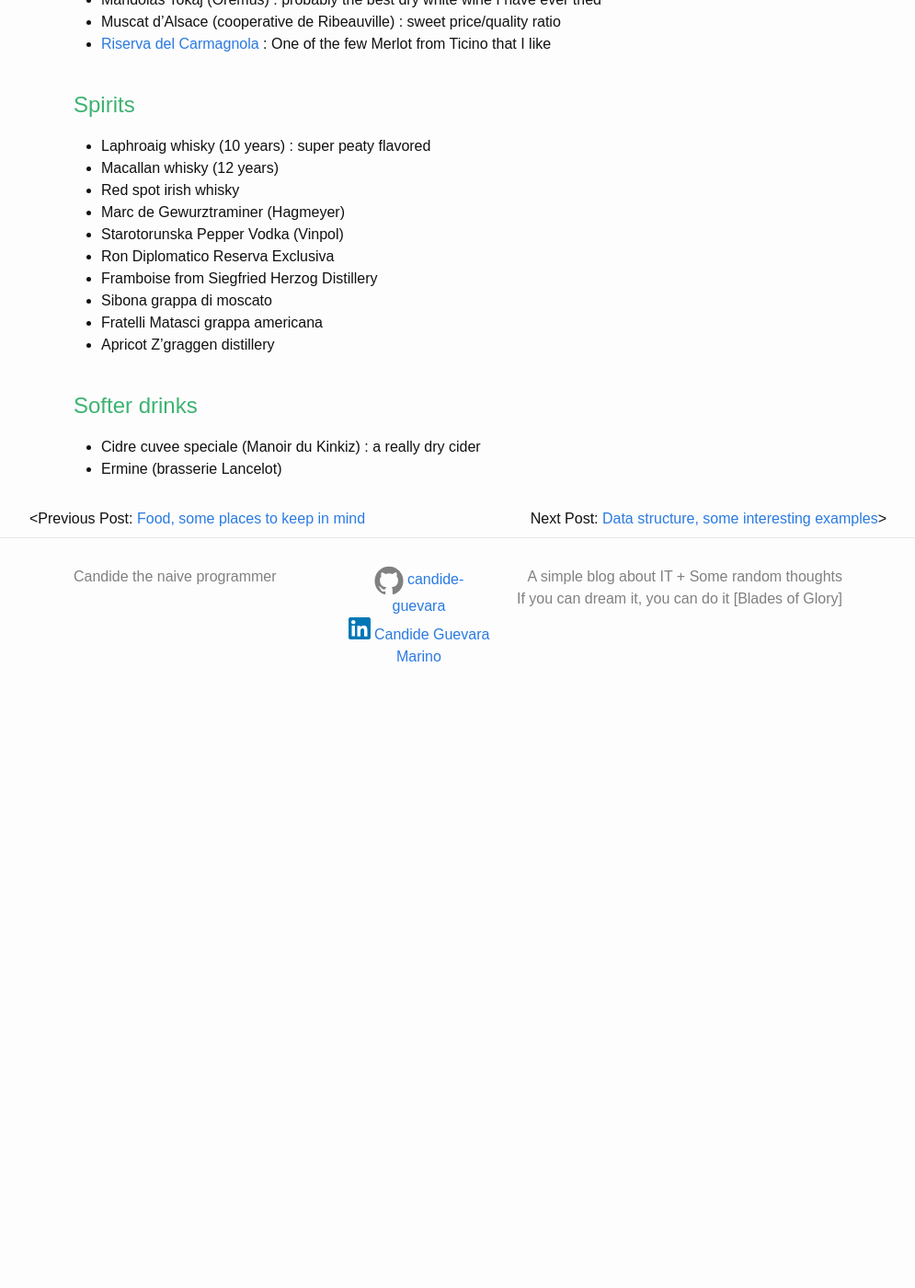
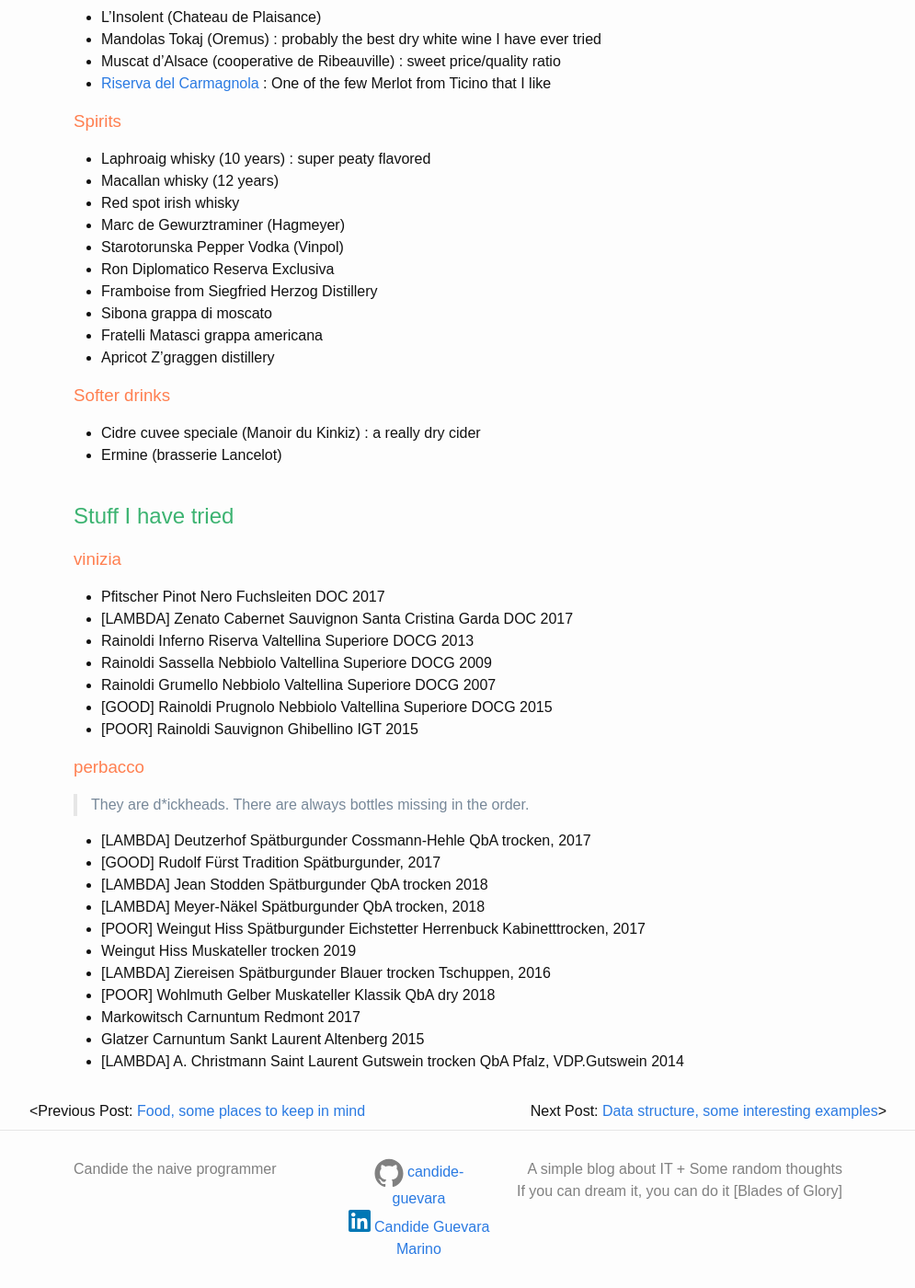
Before and after one commit to candide-guevara/candide-guevara.github.io, a Jekyll site: the page built from _posts/0000-00-00-list-of-spirits.md, in a window 1280 px wide and 1400 px high, scrolled down 391 px. Shown: the whole window at 92% size, without its empty margins (142-1137 px from the left). Built offline with Jekyll 4.4.1, drawn with Linux system fonts in a browser that asks for light colours; before the commit the page ends 1147 px from its top, so only the background shows below that.

Commit message:
added list to remember wine bottles I have bought

```diff
--- a/_posts/0000-00-00-list-of-spirits.md
+++ b/_posts/0000-00-00-list-of-spirits.md
@@ -7,7 +7,9 @@
 This a small selection of the good bottles of any kind of alcohol I have come across.
 Since I started this list long after I tried some of the stuff I have forgotten the millesime for some bottles.
 
-## Wines
+## Stuff I like
+
+### Wines
 
 * Point G (Chateau Gasqui)
 * Paliokαlias Naoussa (Dalmara)
@@ -18,7 +20,7 @@
 * Muscat d'Alsace (cooperative de Ribeauville) : sweet price/quality ratio
 * [Riserva del Carmagnola][2] : One of the few Merlot from Ticino that I like
 
-## Spirits
+### Spirits
 
 * Laphroaig whisky (10 years) : super peaty flavored
 * Macallan whisky (12 years)
@@ -31,10 +33,38 @@
 * Fratelli Matasci grappa americana
 * Apricot Z'graggen distillery
 
-## Softer drinks
+### Softer drinks
 
 * Cidre cuvee speciale (Manoir du Kinkiz) : a really dry cider
 * Ermine (brasserie Lancelot)
 
+## Stuff I have tried
+
+### vinizia
+
+* Pfitscher Pinot Nero Fuchsleiten DOC 2017
+* [LAMBDA] Zenato Cabernet Sauvignon Santa Cristina Garda DOC 2017
+* Rainoldi Inferno Riserva Valtellina Superiore DOCG 2013
+* Rainoldi Sassella Nebbiolo Valtellina Superiore DOCG 2009
+* Rainoldi Grumello Nebbiolo Valtellina Superiore DOCG 2007
+* [GOOD] Rainoldi Prugnolo Nebbiolo Valtellina Superiore DOCG 2015
+* [POOR] Rainoldi Sauvignon Ghibellino IGT 2015
+
+### perbacco
+
+> They are d\*ickheads. There are always bottles missing in the order.
+
+* [LAMBDA] Deutzerhof Spätburgunder Cossmann-Hehle QbA trocken, 2017
+* [GOOD] Rudolf Fürst Tradition Spätburgunder, 2017
+* [LAMBDA] Jean Stodden Spätburgunder QbA trocken 2018
+* [LAMBDA] Meyer-Näkel Spätburgunder QbA trocken, 2018
+* [POOR] Weingut Hiss Spätburgunder Eichstetter Herrenbuck Kabinetttrocken, 2017
+* Weingut Hiss Muskateller trocken 2019
+* [LAMBDA] Ziereisen Spätburgunder Blauer trocken Tschuppen, 2016
+* [POOR] Wohlmuth Gelber Muskateller Klassik QbA dry 2018
+* Markowitsch Carnuntum Redmont 2017
+* Glatzer Carnuntum Sankt Laurent Altenberg 2015
+* [LAMBDA] A. Christmann Saint Laurent Gutswein trocken QbA Pfalz, VDP.Gutswein 2014
+
 [1]: http://www.rainoldi.com/schede_tecniche/sassella-en.pdf
 [2]: http://www.carlevaro.ch/fr/vini/rossi/Carmagnola.html
```
